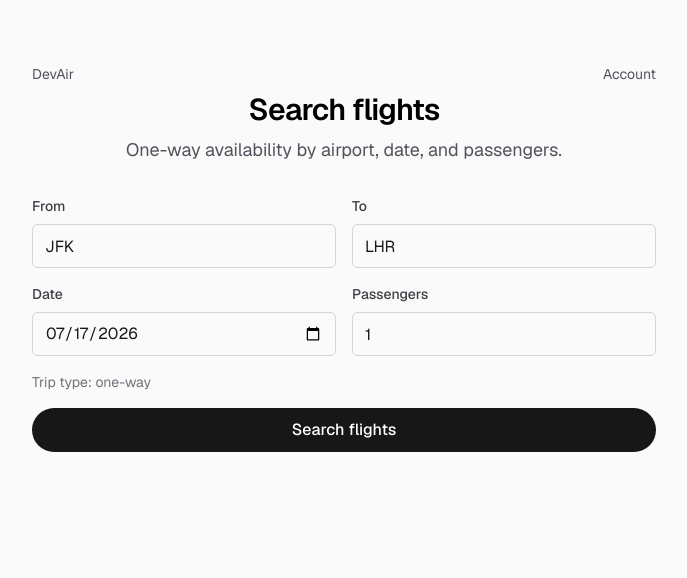
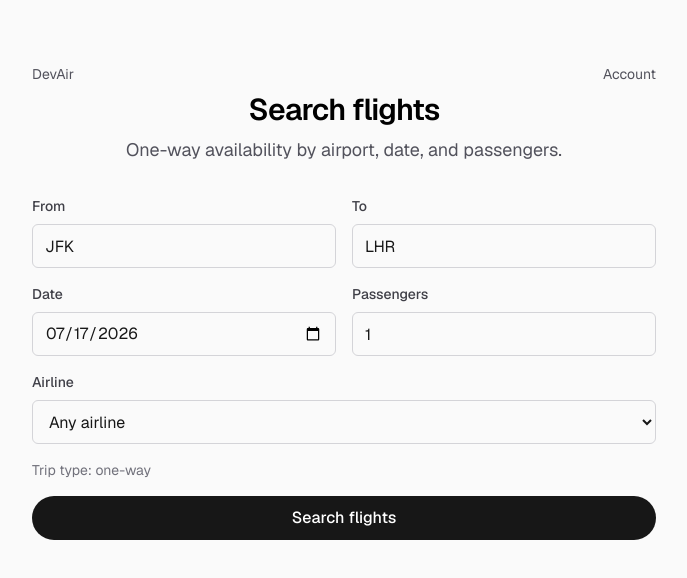
Before and after one commit to Devashishbhavsar/devair, a Next.js app: page /search in a window 1280 px wide. Shown: the top 578 px of the page, without its empty margins (296-983 px from the left). Built offline with nearby package versions, Linux system fonts and the light colour scheme.

Commit message:
chore: bind product repo for Paperclip workspace

```diff
--- a/app/api/search/route.ts
+++ b/app/api/search/route.ts
@@ -14,6 +14,7 @@ export async function POST(request: NextRequest) {
     to?: unknown;
     date?: unknown;
     passengers?: unknown;
+    airline?: unknown;
     tripType?: unknown;
   };
 
@@ -25,6 +26,7 @@ export async function POST(request: NextRequest) {
       typeof raw.passengers === "number" || typeof raw.passengers === "string"
         ? (raw.passengers as number | string)
         : NaN,
+    airline: typeof raw.airline === "string" ? raw.airline : "",
     tripType: typeof raw.tripType === "string" ? raw.tripType : "one-way",
   });
 
--- a/app/search/search-form.tsx
+++ b/app/search/search-form.tsx
@@ -1,9 +1,16 @@
 "use client";
 
 import { FormEvent, useMemo, useState } from "react";
-import { airportLabel, type FlightOffer } from "@/lib/search";
+import {
+  airportLabel,
+  SEARCH_AIRLINES,
+  type FlightOffer,
+  validateSearchInput,
+} from "@/lib/search";
 
 type Status = "idle" | "loading" | "results" | "empty" | "error";
+type FieldName = "from" | "to" | "date" | "passengers" | "airline";
+type FieldErrors = Partial<Record<FieldName, string>>;
 
 function todayIsoDate(): string {
   const now = new Date();
@@ -33,28 +40,50 @@ export function SearchForm() {
   const [to, setTo] = useState("LHR");
   const [date, setDate] = useState(defaultDate);
   const [passengers, setPassengers] = useState(1);
+  const [airline, setAirline] = useState("");
   const [status, setStatus] = useState<Status>("idle");
   const [message, setMessage] = useState<string | null>(null);
+  const [fieldErrors, setFieldErrors] = useState<FieldErrors>({});
   const [offers, setOffers] = useState<FlightOffer[]>([]);
   const [selectedId, setSelectedId] = useState<string | null>(null);
 
   async function handleSubmit(event: FormEvent<HTMLFormElement>) {
     event.preventDefault();
-    setStatus("loading");
     setMessage(null);
     setOffers([]);
     setSelectedId(null);
+
+    const validated = validateSearchInput({
+      from,
+      to,
+      date,
+      passengers,
+      airline,
+      tripType: "one-way",
+    });
+
+    if (!validated.ok) {
+      const nextFieldErrors: FieldErrors = {};
+      for (const error of validated.errors) {
+        if (error.field && !nextFieldErrors[error.field as FieldName]) {
+          nextFieldErrors[error.field as FieldName] = error.message;
+        }
+      }
+      setFieldErrors(nextFieldErrors);
+      setStatus("error");
+      setMessage(validated.errors[0]?.message ?? "Check your search details and try again.");
+      return;
+    }
+
+    setFieldErrors({});
+    setStatus("loading");
 
     try {
       const response = await fetch("/api/search", {
         method: "POST",
         headers: { "Content-Type": "application/json" },
         body: JSON.stringify({
-          from,
-          to,
-          date,
-          passengers,
-          tripType: "one-way",
+          ...validated.value,
         }),
       });
       const data = await response.json();
@@ -69,7 +98,11 @@ export function SearchForm() {
       setOffers(nextOffers);
       if (nextOffers.length === 0) {
         setStatus("empty");
-        setMessage("No flights found for that route and date. Try different airports or another day.");
+        setMessage(
+          validated.value.airline
+            ? `No ${validated.value.airline} flights found for that route and date. Try another airline or day.`
+            : "No flights found for that route and date. Try different airports or another day.",
+        );
         return;
       }
 
@@ -82,6 +115,15 @@ export function SearchForm() {
   }
 
   const selected = offers.find((offer) => offer.id === selectedId) ?? null;
+  const activeAirline = airline.trim();
+
+  function fieldClassName(field: FieldName): string {
+    return `h-11 rounded-md border px-3 text-base outline-none dark:bg-zinc-900 ${
+      fieldErrors[field]
+        ? "border-red-500 focus:border-red-600 dark:border-red-500 dark:focus:border-red-400"
+        : "border-zinc-300 focus:border-zinc-950 dark:border-zinc-700 dark:focus:border-zinc-50"
+    }`;
+  }
 
   return (
     <div className="flex w-full max-w-2xl flex-col gap-8">
@@ -101,8 +143,15 @@ export function SearchForm() {
               placeholder="JFK"
               value={from}
               onChange={(event) => setFrom(event.target.value.toUpperCase())}
-              className="h-11 rounded-md border border-zinc-300 px-3 text-base uppercase outline-none focus:border-zinc-950 dark:border-zinc-700 dark:bg-zinc-900 dark:focus:border-zinc-50"
+              aria-invalid={fieldErrors.from ? true : undefined}
+              aria-describedby={fieldErrors.from ? "from-error" : undefined}
+              className={`${fieldClassName("from")} uppercase`}
             />
+            {fieldErrors.from && (
+              <p id="from-error" className="text-sm text-red-600 dark:text-red-400">
+                {fieldErrors.from}
+              </p>
+            )}
           </div>
           <div className="flex flex-col gap-2 text-left">
             <label htmlFor="to" className="text-sm font-medium text-zinc-700 dark:text-zinc-300">
@@ -118,8 +167,15 @@ export function SearchForm() {
               placeholder="LHR"
               value={to}
               onChange={(event) => setTo(event.target.value.toUpperCase())}
-              className="h-11 rounded-md border border-zinc-300 px-3 text-base uppercase outline-none focus:border-zinc-950 dark:border-zinc-700 dark:bg-zinc-900 dark:focus:border-zinc-50"
+              aria-invalid={fieldErrors.to ? true : undefined}
+              aria-describedby={fieldErrors.to ? "to-error" : undefined}
+              className={`${fieldClassName("to")} uppercase`}
             />
+            {fieldErrors.to && (
+              <p id="to-error" className="text-sm text-red-600 dark:text-red-400">
+                {fieldErrors.to}
+              </p>
+            )}
           </div>
           <div className="flex flex-col gap-2 text-left">
             <label htmlFor="date" className="text-sm font-medium text-zinc-700 dark:text-zinc-300">
@@ -133,8 +189,15 @@ export function SearchForm() {
               min={defaultDate}
               value={date}
               onChange={(event) => setDate(event.target.value)}
-              className="h-11 rounded-md border border-zinc-300 px-3 text-base outline-none focus:border-zinc-950 dark:border-zinc-700 dark:bg-zinc-900 dark:focus:border-zinc-50"
+              aria-invalid={fieldErrors.date ? true : undefined}
+              aria-describedby={fieldErrors.date ? "date-error" : undefined}
+              className={fieldClassName("date")}
             />
+            {fieldErrors.date && (
+              <p id="date-error" className="text-sm text-red-600 dark:text-red-400">
+                {fieldErrors.date}
+              </p>
+            )}
           </div>
           <div className="flex flex-col gap-2 text-left">
             <label htmlFor="passengers" className="text-sm font-medium text-zinc-700 dark:text-zinc-300">
@@ -149,8 +212,41 @@ export function SearchForm() {
               required
               value={passengers}
               onChange={(event) => setPassengers(Number(event.target.value))}
-              className="h-11 rounded-md border border-zinc-300 px-3 text-base outline-none focus:border-zinc-950 dark:border-zinc-700 dark:bg-zinc-900 dark:focus:border-zinc-50"
+              aria-invalid={fieldErrors.passengers ? true : undefined}
+              aria-describedby={fieldErrors.passengers ? "passengers-error" : undefined}
+              className={fieldClassName("passengers")}
             />
+            {fieldErrors.passengers && (
+              <p id="passengers-error" className="text-sm text-red-600 dark:text-red-400">
+                {fieldErrors.passengers}
+              </p>
+            )}
+          </div>
+          <div className="flex flex-col gap-2 text-left sm:col-span-2">
+            <label htmlFor="airline" className="text-sm font-medium text-zinc-700 dark:text-zinc-300">
+              Airline
+            </label>
+            <select
+              id="airline"
+              name="airline"
+              value={airline}
+              onChange={(event) => setAirline(event.target.value)}
+              aria-invalid={fieldErrors.airline ? true : undefined}
+              aria-describedby={fieldErrors.airline ? "airline-error" : undefined}
+              className={fieldClassName("airline")}
+            >
+              <option value="">Any airline</option>
+              {SEARCH_AIRLINES.map((option) => (
+                <option key={option} value={option}>
+                  {option}
+                </option>
+              ))}
+            </select>
+            {fieldErrors.airline && (
+              <p id="airline-error" className="text-sm text-red-600 dark:text-red-400">
+                {fieldErrors.airline}
+              </p>
+            )}
           </div>
         </div>
 
@@ -185,6 +281,9 @@ export function SearchForm() {
             {offers.length} offer{offers.length === 1 ? "" : "s"} · {airportLabel(from)} →{" "}
             {airportLabel(to)}
           </h2>
+          {activeAirline && (
+            <p className="text-sm text-zinc-600 dark:text-zinc-400">Filtered to {activeAirline}</p>
+          )}
           <ul className="flex flex-col gap-3">
             {offers.map((offer) => {
               const isSelected = offer.id === selectedId;
--- a/lib/search.ts
+++ b/lib/search.ts
@@ -5,6 +5,7 @@ export type SearchInput = {
   to: string;
   date: string;
   passengers: number | string;
+  airline?: string;
   tripType?: string;
 };
 
@@ -26,7 +27,7 @@ export type FlightOffer = {
 };
 
 export type SearchValidationError = {
-  field?: "from" | "to" | "date" | "passengers" | "tripType";
+  field?: "from" | "to" | "date" | "passengers" | "airline" | "tripType";
   message: string;
 };
 
@@ -39,6 +40,8 @@ const AIRLINES = [
   { code: "EK", name: "Emirates" },
   { code: "QR", name: "Qatar Airways" },
 ] as const;
+
+export const SEARCH_AIRLINES = AIRLINES.map((airline) => airline.name);
 
 const DATE_REGEX = /^\d{4}-\d{2}-\d{2}$/;
 
@@ -73,6 +76,7 @@ export function validateSearchInput(raw: Partial<SearchInput>): {
     to: string;
     date: string;
     passengers: number;
+    airline: string | null;
     tripType: "one-way";
   };
 } | {
@@ -90,6 +94,8 @@ export function validateSearchInput(raw: Partial<SearchInput>): {
       : typeof passengersRaw === "string"
         ? Number(passengersRaw)
         : NaN;
+  const airlineRaw = typeof raw.airline === "string" ? raw.airline.trim() : "";
+  const airline = airlineRaw.length > 0 ? airlineRaw : null;
   const tripType =
     typeof raw.tripType === "string" && raw.tripType.trim()
       ? raw.tripType.trim().toLowerCase()
@@ -120,6 +126,10 @@ export function validateSearchInput(raw: Partial<SearchInput>): {
     errors.push({ field: "passengers", message: "Passengers must be a whole number from 1 to 9." });
   }
 
+  if (airline && !AIRLINES.some((candidate) => candidate.name === airline)) {
+    errors.push({ field: "airline", message: "Choose a valid airline." });
+  }
+
   if (tripType !== "one-way") {
     errors.push({ field: "tripType", message: "Only one-way search is supported in this release." });
   }
@@ -135,6 +145,7 @@ export function validateSearchInput(raw: Partial<SearchInput>): {
       to,
       date,
       passengers,
+      airline,
       tripType: "one-way",
     },
   };
@@ -145,6 +156,7 @@ export function searchFlightOffers(input: {
   to: string;
   date: string;
   passengers: number;
+  airline?: string | null;
 }): FlightOffer[] {
   const seed = hashSeed(`${input.from}-${input.to}-${input.date}-${input.passengers}`);
   // Deterministic empty result for a known edge-case route (error/empty AC).
@@ -183,7 +195,9 @@ export function searchFlightOffers(input: {
     });
   }
 
-  return offers.sort((a, b) => a.totalPrice - b.totalPrice);
+  return offers
+    .filter((offer) => !input.airline || offer.airline === input.airline)
+    .sort((a, b) => a.totalPrice - b.totalPrice);
 }
 
 export function airportLabel(code: string): string {
```
